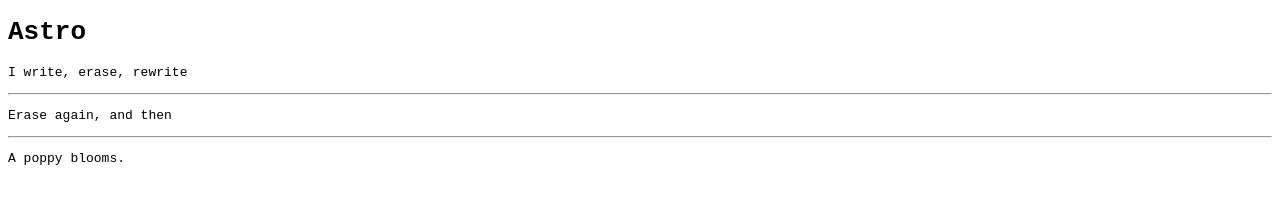
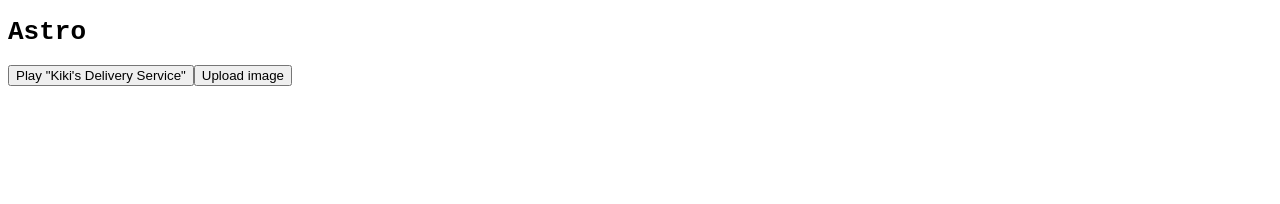
Before and after one commit to notitguy/reasto, an Astro site: page / in a window 1280 px wide. Built offline with nearby package versions, Linux system fonts and the light colour scheme; Astro itself is replaced by a stand-in of ours.

Commit message:
event propagation

```diff
--- a/src/components/App.jsx
+++ b/src/components/App.jsx
@@ -1,26 +1,42 @@
-import { Fragment } from "react/jsx-runtime";
+function Button({ handleClick, children }) {
 
-const poem = {
-  lines: [
-    'I write, erase, rewrite',
-    'Erase again, and then',
-    'A poppy blooms.'
-  ]
-};
-
-export default function Poem() {
   return (
-    <article>
-      {poem.lines.map((line, index) =>
-        <Fragment key={index}>
-          {index > 0 && <hr />}
-          <p key={index}>
-            {line}
-          </p>
-        </Fragment>
-      )}
-    </article>
+    <button onClick={handleClick}>
+      {children}
+    </button>
   );
 }
 
-// https://react.dev/learn/keeping-components-pure
+function PlayButton({ movieName }) {
+  function alertMoviename() {
+    alert(`Playing ${movieName}!`);
+  }
+
+  return (
+    <Button handleClick={alertMoviename} >
+      Play "{movieName}"
+    </Button>
+  );
+}
+
+function UploadButton({ message }) {
+  // function alertUpload() {
+  //   alert(message);
+  // }
+  return (
+    <Button handleClick={() => alert(message)} >
+      Upload image
+    </Button>
+  );
+}
+
+export default function Toolbar() {
+  return (
+    <div>
+      <PlayButton movieName="Kiki's Delivery Service" />
+      <UploadButton message="Uploading!" />
+    </div>
+  );
+}
+
+// https://react.dev/learn/responding-to-events#event-propagation
--- a/src/pages/index.astro
+++ b/src/pages/index.astro
@@ -1,5 +1,5 @@
 ---
-import Gallery from "../components/App";
+import App from "../components/App";
 ---
 
 <html lang="en">
@@ -17,6 +17,15 @@ import Gallery from "../components/App";
 	</head>
 	<body>
 		<h1>Astro</h1>
-		<Gallery />
+		<App client:idle />
 	</body>
 </html>
+
+<style>
+	.day {
+		color: blue;
+	}
+	.night {
+		color: crimson;
+	}
+</style>
```
Also changed, not shown: src/components/Gallery.jsx (deleted, +0 -16 lines), README.md, src/components/Profile.jsx (added).
